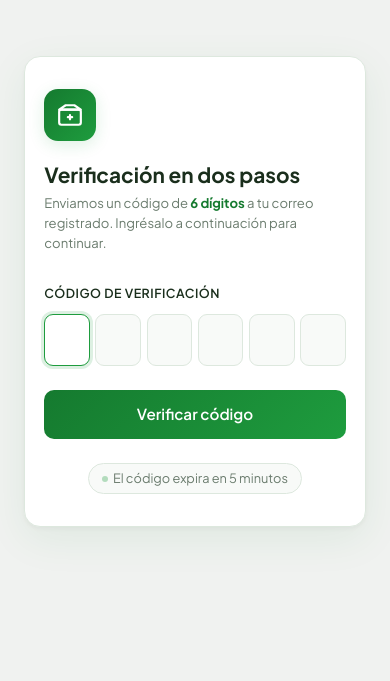
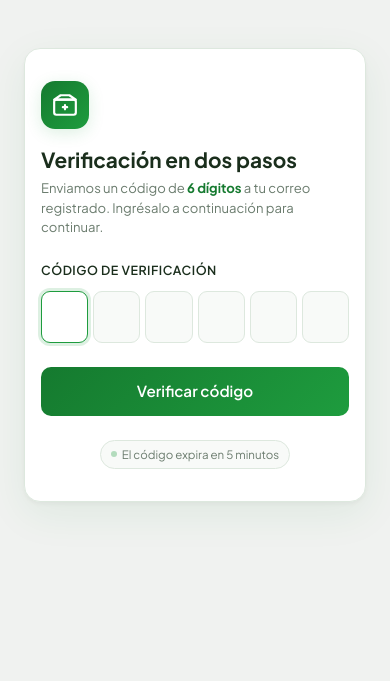
Before and after one commit to BryanRiquelmeC/Fichas-Panader-a, a Django app: template templates/accounts/doble-factor.html in a window 390 px wide. Shown: the part 66-747 px from the top of the page. Run offline with Django 5.2, Linux system fonts and the light colour scheme; the template is opened without the code that fills it: values that come from a table or form of the project are taken from there, others are empty.

Commit message:
corrigiendo responsive casillas final

```diff
--- a/templates/accounts/doble-factor.html
+++ b/templates/accounts/doble-factor.html
@@ -26,193 +44,378 @@
     align-items: center;
     justify-content: center;
     padding: 2rem 1rem;
+    width: 100%;
   }
 
   .verify-card {
     background: var(--card-bg);
     border: 1px solid var(--border);
     border-radius: 18px;
+
     padding: 2.8rem 2.6rem;
+
     width: 100%;
     max-width: 420px;
-    box-shadow: 0 2px 4px rgba(0,0,0,0.04), 0 12px 40px rgba(21,122,47,0.08);
-    animation: cardUp 0.55s cubic-bezier(0.16,1,0.3,1) both;
+
+    box-shadow:
+      0 2px 4px rgba(0, 0, 0, 0.04),
+      0 12px 40px rgba(21, 122, 47, 0.08);
+
+    animation: cardUp 0.55s cubic-bezier(0.16, 1, 0.3, 1) both;
   }
 
   @keyframes cardUp {
-    from { opacity:0; transform:translateY(20px); }
-    to   { opacity:1; transform:translateY(0); }
+    from {
+      opacity: 0;
+      transform: translateY(20px);
     }
 
+    to {
+      opacity: 1;
+      transform: translateY(0);
+    }
+  }
+
+
+  /* =========================================
+     ICONO
+  ========================================= */
+
   .verify-icon {
-    width: 52px; height: 52px;
-    background: linear-gradient(135deg, var(--green-dark), var(--green-mid));
+    width: 52px;
+    height: 52px;
+
+    background: linear-gradient(
+      135deg,
+      var(--green-dark),
+      var(--green-mid)
+    );
+
     border-radius: 14px;
-    display: flex; align-items: center; justify-content: center;
+
+    display: flex;
+    align-items: center;
+    justify-content: center;
+
     margin-bottom: 1.4rem;
+
     box-shadow: 0 4px 16px var(--green-glow);
   }
 
   .verify-icon svg {
-    width: 26px; height: 26px;
-    fill: none; stroke: #fff; stroke-width: 2;
-    stroke-linecap: round; stroke-linejoin: round;
+    width: 26px;
+    height: 26px;
+
+    fill: none;
+    stroke: #ffffff;
+    stroke-width: 2;
+
+    stroke-linecap: round;
+    stroke-linejoin: round;
   }
 
+
+  /* =========================================
+     TEXTOS
+  ========================================= */
+
   .verify-title {
-    font-size: 1.5rem; font-weight: 700;
-    color: var(--text-primary); margin-bottom: 0.3rem;
+    font-size: 1.5rem;
+    font-weight: 700;
+
+    color: var(--text-primary);
+
+    margin-bottom: 0.3rem;
   }
 
   .verify-subtitle {
-    font-size: 0.87rem; color: var(--text-muted);
-    margin-bottom: 2rem; line-height: 1.5;
+    font-size: 0.87rem;
+    color: var(--text-muted);
+
+    margin-bottom: 2rem;
+
+    line-height: 1.5;
   }
 
-  .verify-subtitle strong { color: var(--green-dark); }
+  .verify-subtitle strong {
+    color: var(--green-dark);
+  }
+
+
+  /* =========================================
+     MENSAJES
+  ========================================= */
 
   .alert-msg {
     background: #fdf2f2;
+
     border: 1px solid #f5c6c6;
     border-left: 3px solid #e74c3c;
+
     border-radius: 8px;
+
     padding: 0.65rem 0.9rem;
-    font-size: 0.84rem; color: #922b21;
+
+    font-size: 0.84rem;
+    color: #922b21;
+
     margin-bottom: 1.3rem;
   }
+
   .alert-msg.success {
-    background: #d4edda; border-color: #a8d5b5;
-    border-left-color: var(--green-mid); color: var(--green-dark);
+    background: #d4edda;
+
+    border-color: #a8d5b5;
+    border-left-color: var(--green-mid);
+
+    color: var(--green-dark);
   }
 
-  /* Código OTP — 6 cajas */
+
+  /* =========================================
+     CÓDIGO OTP
+  ========================================= */
+
   .otp-label {
-    font-size: 0.78rem; font-weight: 600;
-    color: var(--text-primary); letter-spacing: 0.04em;
-    text-transform: uppercase; margin-bottom: 0.7rem;
     display: block;
+
+    font-size: 0.78rem;
+    font-weight: 600;
+
+    color: var(--text-primary);
+
+    letter-spacing: 0.04em;
+    text-transform: uppercase;
+
+    margin-bottom: 0.7rem;
   }
 
+
+  /* Contenedor de las 6 casillas */
+
   .otp-wrapper {
-    display: grid;
-    grid-template-columns: repeat(6, minmax(0, 1fr));
-    gap: 0.5rem;
+    display: flex;
+
     width: 100%;
+    max-width: 100%;
+
+    gap: 6px;
+
+    justify-content: space-between;
+
     margin-bottom: 1.5rem;
+
+    overflow: hidden;
   }
 
-  .otp-wrapper input[type="text"],
-  .otp-wrapper input[type="number"] {
-    width: 100% !important;
-    /* ocultamos el input original de Django */
-    display: none !important;
-  }
+
+  /* Casillas individuales */
 
   .otp-box {
-    width: 100%;
+    flex: 1 1 0;
+
+    width: 0;
     min-width: 0;
+
     height: 56px;
 
+    padding: 0 !important;
+    margin: 0;
+
+    box-sizing: border-box;
+
     background: #f8faf8;
+
     border: 1.5px solid var(--border);
     border-radius: 10px;
 
     font-size: 1.4rem;
     font-weight: 700;
+
     color: var(--text-primary);
 
     text-align: center;
+
     font-family: 'Plus Jakarta Sans', sans-serif;
 
-    transition: border-color 0.2s, box-shadow 0.2s, background 0.2s;
     outline: none;
+
     caret-color: var(--green-mid);
 
-    padding: 0;
+    transition:
+      border-color 0.2s,
+      box-shadow 0.2s,
+      background 0.2s;
+
+    /* Evita problemas de tamaño en Safari/iPhone */
+    appearance: none;
+    -webkit-appearance: none;
   }
+
 
   .otp-box:focus {
     border-color: var(--green-mid);
-    background: #fff;
+
+    background: #ffffff;
+
     box-shadow: 0 0 0 3px var(--green-glow);
   }
 
+
   .otp-box.filled {
     border-color: var(--green-mid);
+
     background: #f0faf3;
   }
 
+
+  /* =========================================
+     ERRORES
+  ========================================= */
+
   .field-error {
-    font-size: 0.78rem; color: #c0392b;
-    margin-top: -1rem; margin-bottom: 1rem;
+    font-size: 0.78rem;
+
+    color: #c0392b;
+
+    margin-top: -1rem;
+    margin-bottom: 1rem;
   }
+
+
+  /* =========================================
+     BOTÓN
+  ========================================= */
 
   .btn-verify {
     width: 100%;
+
     padding: 0.82rem 1rem;
-    background: linear-gradient(135deg, var(--green-dark), var(--green-mid));
-    border: none; border-radius: 10px;
-    color: #fff;
+
+    background: linear-gradient(
+      135deg,
+      var(--green-dark),
+      var(--green-mid)
+    );
+
+    border: none;
+    border-radius: 10px;
+
+    color: #ffffff;
+
     font-family: 'Plus Jakarta Sans', sans-serif;
-    font-size: 0.95rem; font-weight: 600;
+
+    font-size: 0.95rem;
+    font-weight: 600;
+
     cursor: pointer;
-    transition: transform 0.15s, box-shadow 0.2s, filter 0.2s;
+
+    transition:
+      transform 0.15s,
+      box-shadow 0.2s,
+      filter 0.2s;
   }
 
   .btn-verify:hover {
     transform: translateY(-1px);
-    box-shadow: 0 6px 20px rgba(21,122,47,0.35);
+
+    box-shadow: 0 6px 20px rgba(21, 122, 47, 0.35);
+
     filter: brightness(1.05);
   }
 
-  .btn-verify:active { transform: translateY(0); box-shadow: none; }
+  .btn-verify:active {
+    transform: translateY(0);
+
+    box-shadow: none;
+  }
+
+
+  /* =========================================
+     PIE DE PÁGINA
+  ========================================= */
 
   .verify-footer {
-    text-align: center; margin-top: 1.5rem;
-    font-size: 0.82rem; color: var(--text-muted);
+    text-align: center;
+
+    margin-top: 1.5rem;
+
+    font-size: 0.82rem;
+
+    color: var(--text-muted);
   }
 
   .verify-footer .expiry {
-    display: inline-flex; align-items: center; gap: 0.3rem;
-    background: #f8faf8; border: 1px solid var(--border);
-    border-radius: 20px; padding: 0.3rem 0.8rem;
+    display: inline-flex;
+
+    align-items: center;
+
+    gap: 0.3rem;
+
+    background: #f8faf8;
+
+    border: 1px solid var(--border);
+
+    border-radius: 20px;
+
+    padding: 0.3rem 0.8rem;
+
     font-size: 0.8rem;
   }
 
   .expiry-dot {
-    width: 6px; height: 6px;
-    background: var(--green-mid); border-radius: 50%;
+    width: 6px;
+    height: 6px;
+
+    background: var(--green-mid);
+
+    border-radius: 50%;
+
     animation: pulse 1.5s infinite;
+
+    flex-shrink: 0;
   }
 
   @keyframes pulse {
-    0%, 100% { opacity: 1; }
-    50%       { opacity: 0.3; }
+    0%,
+    100% {
+      opacity: 1;
     }
 
-  /* Responsive móvil */
+    50% {
+      opacity: 0.3;
+    }
+  }
+
+
+  /* =========================================
+     RESPONSIVE - TABLET Y CELULAR
+  ========================================= */
+
   @media (max-width: 480px) {
 
     .verify-wrapper {
-    padding: 1rem 0.75rem;
+      min-height: auto;
+
       align-items: flex-start;
-    padding-top: 2rem;
+
+      padding: 1.5rem 0.75rem;
     }
 
     .verify-card {
-    padding: 2rem 1.2rem;
+      width: 100%;
+      max-width: 100%;
+
+      padding: 2rem 1rem;
+
       border-radius: 16px;
-    max-width: 100%;
     }
 
-  .otp-wrapper {
-    gap: 0.35rem;
-  }
+    .verify-icon {
+      width: 48px;
+      height: 48px;
 
-  .otp-box {
-    height: 52px;
-    font-size: 1.2rem;
-    border-radius: 9px;
+      margin-bottom: 1.2rem;
     }
 
     .verify-title {
@@ -221,6 +424,60 @@
 
     .verify-subtitle {
       font-size: 0.82rem;
+
+      margin-bottom: 1.5rem;
+    }
+
+
+    /* OTP adaptado especialmente para iPhone */
+
+    .otp-wrapper {
+      width: 100%;
+
+      gap: 5px;
+
+      overflow: visible;
+    }
+
+    .otp-box {
+      flex: 1 1 0;
+
+      width: 0;
+      min-width: 0;
+
+      height: 52px;
+
+      font-size: 1.15rem;
+
+      border-radius: 9px;
+    }
+
+    .verify-footer .expiry {
+      font-size: 0.72rem;
+
+      padding: 0.3rem 0.6rem;
+    }
+  }
+
+
+  /* =========================================
+     CELULARES MUY PEQUEÑOS
+  ========================================= */
+
+  @media (max-width: 360px) {
+
+    .verify-card {
+      padding: 1.5rem 0.75rem;
+    }
+
+    .otp-wrapper {
+      gap: 4px;
+    }
+
+    .otp-box {
+      height: 48px;
+
+      font-size: 1rem;
     }
   }
 
```
Also changed, not shown: other parts of templates/accounts/doble-factor.html (+28 -10 lines). Lines whose indentation alone changed are shown as unchanged.
